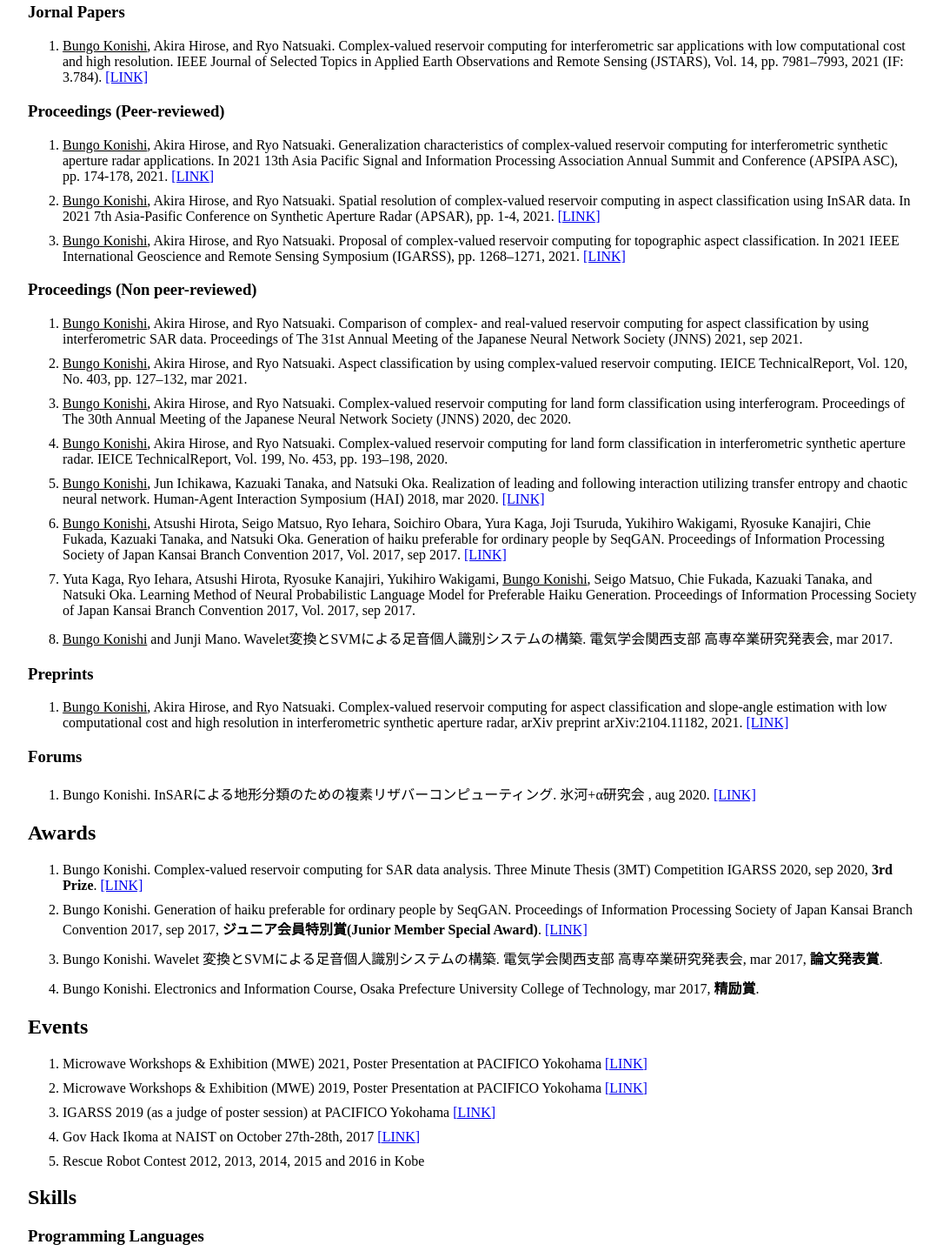
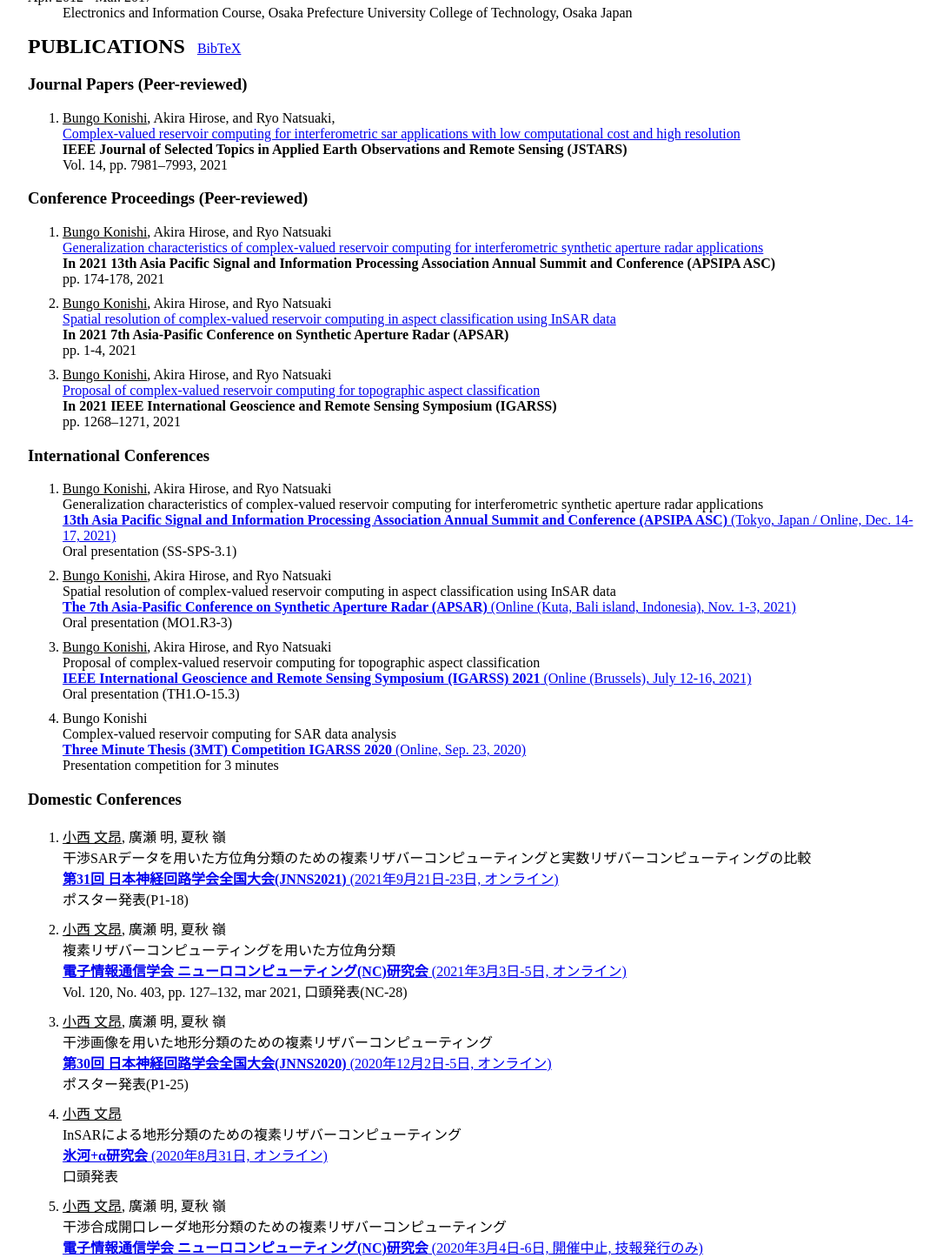
Before and after one commit to b-konishi/b-konishi.github.io, a plain HTML site: page index.html in a window 1280 px wide. Shown: the part 659-2105 px from the top of the page at 87% size, without its empty margins (96-1181 px from the left). Drawn offline with Linux system fonts and the light colour scheme.

Commit message:
Modified the format

```diff
--- a/index.css
+++ b/index.css
@@ -13,8 +13,12 @@ body {
   margin-left: 10px;
 }
 
+#table-of-contents {
+  margin-bottom: 10%;
+}
 #table-of-contents > a {
   margin-right: 10px;
+  margin-left: 10px;
 }
 
 li, dd {
--- a/index.html
+++ b/index.html
@@ -27,11 +27,12 @@
     </p>
 
     <p id="table-of-contents">
-      <a href="#education">Education</a>
-      <a href="#publications">Publications</a>
-      <a href="#awards">Awards</a>
-      <a href="#events">Events</a>
-      <a href="#skills">Skills</a>
+      Go to ...
+      <a href="#education">Education</a>/
+      <a href="#publications">Publications</a>/
+      <a href="#awards">Awards</a>/
+      <a href="#events">Events</a>/
+      <a href="#skills">Skills</a>/
       <a href="#links">Links</a>
     </p>
 
@@ -58,51 +59,119 @@
     <h2 id="publications">PUBLICATIONS</h2>
     <a id="bib-download" href="./assets/b-konishi.bib" target="_blank" rel="noopener noreferrer" download="">BibTeX</a>
 
-    <h3>Jornal Papers</h3>
+    <h3>Journal Papers (Peer-reviewed)</h3>
     <ol>
       <li>
-      	<u>Bungo Konishi</u>, Akira Hirose, and Ryo Natsuaki. Complex-valued reservoir computing for interferometric sar applications with low computational cost and high resolution. IEEE Journal of Selected Topics in Applied Earth Observations and Remote Sensing (JSTARS), Vol. 14, pp. 7981–7993, 2021 (IF: 3.784). <a href="https://ieeexplore.ieee.org/document/9508158" target="_blank" rel="noopener noreferrer">[LINK]</a>
+        <u>Bungo Konishi</u>, Akira Hirose, and Ryo Natsuaki,<br>
+        <a href="https://ieeexplore.ieee.org/document/9508158" target="_blank" rel="noopener noreferrer">Complex-valued reservoir computing for interferometric sar applications with low computational cost and high resolution</a><br>
+        <strong>IEEE Journal of Selected Topics in Applied Earth Observations and Remote Sensing (JSTARS)</strong><br>
+        Vol. 14, pp. 7981–7993, 2021
       </li>
     </ol>
 
-    <h3>Proceedings (Peer-reviewed)</h3>
+    <h3>Conference Proceedings (Peer-reviewed)</h3>
     <ol>
       <li>
-        <u>Bungo Konishi</u>, Akira Hirose, and Ryo Natsuaki. Generalization characteristics of complex-valued reservoir computing for interferometric synthetic aperture radar applications. In 2021 13th Asia Pacific Signal and Information Processing Association Annual Summit and Conference (APSIPA ASC), pp. 174-178, 2021. <a href="https://ieeexplore.ieee.org/document/9689245" target="_blank" rel="noopener noreferrer">[LINK]</a>
+        <u>Bungo Konishi</u>, Akira Hirose, and Ryo Natsuaki<br>
+        <a href="https://ieeexplore.ieee.org/document/9689245" target="_blank" rel="noopener noreferrer">Generalization characteristics of complex-valued reservoir computing for interferometric synthetic aperture radar applications</a><br>
+        <strong>In 2021 13th Asia Pacific Signal and Information Processing Association Annual Summit and Conference (APSIPA ASC)</strong><br>
+        pp. 174-178, 2021
       </li>
       <li>
-      	<u>Bungo Konishi</u>, Akira Hirose, and Ryo Natsuaki. Spatial resolution of complex-valued reservoir computing in aspect classification using InSAR data. In 2021 7th Asia-Pasific Conference on Synthetic Aperture Radar (APSAR), pp. 1-4, 2021. <a href="https://ieeexplore.ieee.org/document/9688400" target="_blank" rel="noopener noreferrer">[LINK]</a>
+        <u>Bungo Konishi</u>, Akira Hirose, and Ryo Natsuaki<br>
+        <a href="https://ieeexplore.ieee.org/document/9688400" target="_blank" rel="noopener noreferrer">Spatial resolution of complex-valued reservoir computing in aspect classification using InSAR data</a><br>
+        <strong>In 2021 7th Asia-Pasific Conference on Synthetic Aperture Radar (APSAR)</strong><br>
+        pp. 1-4, 2021
       </li>
       <li>
-        <u>Bungo Konishi</u>, Akira Hirose, and Ryo Natsuaki. Proposal of complex-valued reservoir computing for topographic aspect classification. In 2021 IEEE International Geoscience and Remote Sensing Symposium (IGARSS), pp. 1268–1271, 2021. <a href="https://ieeexplore.ieee.org/document/9554751" target="_blank" rel="noopener noreferrer">[LINK]</a>
+        <u>Bungo Konishi</u>, Akira Hirose, and Ryo Natsuaki<br>
+        <a href="https://ieeexplore.ieee.org/document/9554751" target="_blank" rel="noopener noreferrer">Proposal of complex-valued reservoir computing for topographic aspect classification</a><br>
+        <strong>In 2021 IEEE International Geoscience and Remote Sensing Symposium (IGARSS)</strong><br>
+        pp. 1268–1271, 2021
       </li>
     </ol>
 
-    <h3>Proceedings (Non peer-reviewed)</h3>
+    <h3>International Conferences</h3>
     <ol>
       <li>
-      	<u>Bungo Konishi</u>, Akira Hirose, and Ryo Natsuaki. Comparison of complex- and real-valued reservoir computing for aspect classification by using interferometric SAR data. Proceedings of The 31st Annual Meeting of the Japanese Neural Network Society (JNNS) 2021, sep 2021.
+        <u>Bungo Konishi</u>, Akira Hirose, and Ryo Natsuaki<br>
+        Generalization characteristics of complex-valued reservoir computing for interferometric synthetic aperture radar applications<br>
+        <a href="https://www.apsipa2021.org/" target="_blank" rel="noopener noreferrer"><strong>13th Asia Pacific Signal and Information Processing Association Annual Summit and Conference (APSIPA ASC)</strong> (Tokyo, Japan / Online, Dec. 14-17, 2021)</a><br>
+        Oral presentation (SS-SPS-3.1)
       </li>
       <li>
-      	<u>Bungo Konishi</u>, Akira Hirose, and Ryo Natsuaki. Aspect classification by using complex-valued reservoir computing. IEICE TechnicalReport, Vol. 120, No. 403, pp. 127–132, mar 2021.
+        <u>Bungo Konishi</u>, Akira Hirose, and Ryo Natsuaki<br>
+        Spatial resolution of complex-valued reservoir computing in aspect classification using InSAR data<br>
+        <a href="https://apsar2021.org/" target="_blank" rel="noopener noreferrer"><strong>The 7th Asia-Pasific Conference on Synthetic Aperture Radar (APSAR)</strong> (Online (Kuta, Bali island, Indonesia), Nov. 1-3, 2021)</a><br>
+        Oral presentation (MO1.R3-3)
       </li>
       <li>
-      	<u>Bungo Konishi</u>, Akira Hirose, and Ryo Natsuaki. Complex-valued reservoir computing for land form classification using interferogram. Proceedings of The 30th Annual Meeting of the Japanese Neural Network Society (JNNS) 2020, dec 2020.
+        <u>Bungo Konishi</u>, Akira Hirose, and Ryo Natsuaki<br>
+        Proposal of complex-valued reservoir computing for topographic aspect classification<br>
+        <a href="https://igarss2021.com/" target="_blank" rel="noopener noreferrer"><strong>IEEE International Geoscience and Remote Sensing Symposium (IGARSS) 2021</strong> (Online (Brussels), July 12-16, 2021)</a><br>
+        Oral presentation (TH1.O-15.3)
       </li>
       <li>
-      	<u>Bungo Konishi</u>, Akira Hirose, and Ryo Natsuaki. Complex-valued reservoir computing for land form classification in interferometric synthetic aperture radar. IEICE TechnicalReport, Vol. 199, No. 453, pp. 193–198, 2020.
+        Bungo Konishi<br>
+        Complex-valued reservoir computing for SAR data analysis<br>
+        <a href="https://www.grss-ieee.org/news-2/three-minute-thesis-3mt-competition-igarss-2020/" target="_blank" rel="noopener noreferrer"><strong>Three Minute Thesis (3MT) Competition IGARSS 2020</strong> (Online, Sep. 23, 2020)</a><br>
+        Presentation competition for 3 minutes
+      </li>
+    </ol>
+
+    <h3>Domestic Conferences</h3>
+    <ol>
+      <li>
+        <u>小西 文昂</u>, 廣瀬 明, 夏秋 嶺<br>
+        干渉SARデータを用いた方位角分類のための複素リザバーコンピューティングと実数リザバーコンピューティングの比較<br>
+        <a href="https://jnns2021.brainsci.net/" target="_blank" rel="noopener noreferrer"><strong>第31回 日本神経回路学会全国大会(JNNS2021)</strong> (2021年9月21日-23日, オンライン)</a><br>
+        ポスター発表(P1-18)
       </li>
       <li>
-        <u>Bungo Konishi</u>, Jun Ichikawa, Kazuaki Tanaka, and Natsuki Oka. Realization of leading and following interaction utilizing transfer entropy and chaotic neural network. Human-Agent Interaction Symposium (HAI) 2018, mar 2020. <a href="https://hai-conference.net/proceedings/HAI2018/html/paper/paper-G-18.html" target="_blank" rel="noopener noreferrer">[LINK]</a>
+        <u>小西 文昂</u>, 廣瀬 明, 夏秋 嶺<br>
+        複素リザバーコンピューティングを用いた方位角分類<br>
+        <a href="https://www.ieice.org/ken/form/index.php?tgs_regid=0113cca98cfa47404ddf2712baa5e825d7ce8c388509286d41a8c00abd71f7fc&cmd=info" target="_blank" rel="noopener noreferrer"><strong>電子情報通信学会 ニューロコンピューティング(NC)研究会</strong> (2021年3月3日-5日, オンライン)</a><br>
+        Vol. 120, No. 403, pp. 127–132, mar 2021, 口頭発表(NC-28)
       </li>
       <li>
-        <u>Bungo Konishi</u>, Atsushi Hirota, Seigo Matsuo, Ryo Iehara, Soichiro Obara, Yura Kaga, Joji Tsuruda, Yukihiro Wakigami, Ryosuke Kanajiri, Chie Fukada, Kazuaki Tanaka, and Natsuki Oka. Generation of haiku preferable for ordinary people by SeqGAN. Proceedings of Information Processing Society of Japan Kansai Branch Convention 2017, Vol. 2017, sep 2017. <a href="https://ipsj.ixsq.nii.ac.jp/ej/index.php?active_action=repository_view_main_item_detail&amp;page_id=13&amp;block_id=8&amp;item_id=184525&amp;item_no=1" target="_blank" rel="noopener noreferrer">[LINK]</a>
+        <u>小西 文昂</u>, 廣瀬 明, 夏秋 嶺<br>
+        干渉画像を用いた地形分類のための複素リザバーコンピューティング<br>
+        <a href="http://www.nanospin.riec.tohoku.ac.jp/JNNS2020/" target="_blank" rel="noopener noreferrer"><strong>第30回 日本神経回路学会全国大会(JNNS2020)</strong> (2020年12月2日-5日, オンライン)</a><br>
+        ポスター発表(P1-25)
       </li>
       <li>
-        Yuta Kaga, Ryo Iehara, Atsushi Hirota, Ryosuke Kanajiri, Yukihiro Wakigami, <u>Bungo Konishi</u>, Seigo Matsuo, Chie Fukada, Kazuaki Tanaka, and Natsuki Oka. Learning Method of Neural Probabilistic Language Model for Preferable Haiku Generation. Proceedings of Information Processing Society of Japan Kansai Branch Convention 2017, Vol. 2017, sep 2017.
+        <u>小西 文昂</u><br>
+        InSARによる地形分類のための複素リザバーコンピューティング<br>
+        <a href="http://nagy-lab.skr.jp/?p=2736" target="_blank" rel="noopener noreferrer"><strong>氷河+α研究会</strong> (2020年8月31日, オンライン)</a><br>
+        口頭発表
       </li>
       <li>
-        <u>Bungo Konishi</u> and Junji Mano. Wavelet変換とSVMによる足音個人識別システムの構築. 電気学会関西支部 高専卒業研究発表会, mar 2017.
+        <u>小西 文昂</u>, 廣瀬 明, 夏秋 嶺<br>
+        干渉合成開口レーダ地形分類のための複素リザバーコンピューティング<br>
+        <a href="https://www.ieice.org/ken/form/index.php?tgs_regid=d6034ed93c118787e0071096e68172be91620eb71b3cffb0c175521e1cc822b7&cmd=info" target="_blank" rel="noopener noreferrer"><strong>電子情報通信学会 ニューロコンピューティング(NC)研究会</strong> (2020年3月4日-6日, 開催中止, 技報発行のみ)</a><br>
+        Vol. 199, No. 453, pp. 193–198, 2020
+      </li>
+      <li>
+        <u>小西 文昂</u>, 市川 淳, 田中 一晶, 岡 夏樹<br>
+        移動エントロピーとカオスニューラルネットワークを用いた主導的/追従的なインタラクションの実現 <a href="https://hai-conference.net/proceedings/HAI2018/html/paper/paper-G-18.html" target="_blank" rel="noopener noreferrer">[論文]</a><br>
+        <a href="https://hai-conference.net/proceedings/HAI2018/html/paper/paper-G-18.html" target="_blank" rel="noopener noreferrer"><strong>Human-Agent Interaction Symposium (HAI) 2018</strong> (2019年3月8日-9日, 専修大学生田キャンパス)</a>, 口頭発表(G-18)
+      </li>
+      <li>
+        <u>小西 文昂</u>, 廣田 敦士, 松尾 星吾, 家原 瞭, 小原 宗一郎, 加賀 ゆうた, 鶴田 穣士, 脇上 幸洋, 金尻 良介, 深田 智, 田中 一晶, 岡 夏樹<br>
+        SeqGANを用いた一般人に好まれやすい俳句の生成 <a href="https://ipsj.ixsq.nii.ac.jp/ej/index.php?active_action=repository_view_main_item_detail&amp;page_id=13&amp;block_id=8&amp;item_id=184525&amp;item_no=1" target="_blank" rel="noopener noreferrer">[論文]</a><br>
+        <a href="http://kansai.ipsj.or.jp/2017sibutaikai_kaisai/" target="_blank" rel="noopener noreferrer"><strong>2017年度 情報処理学会関西支部 支部大会</strong> (2017年9月25日, 大阪大学中之島センター)</a><br>
+        口頭発表(G-09)
+      </li>
+      <li>
+        加賀 ゆうた, 家原 瞭, 廣田 敦士, 金尻 良介, 脇上 幸洋, <u>小西 文昂</u>, 松尾 星吾, 深田 智, 田中 一晶, 岡 夏樹<br>
+        好みに合わせた俳句生成のためのニューラル確率的言語モデルの学習手法の検討 <a href="https://ipsj.ixsq.nii.ac.jp/ej/?action=pages_view_main&active_action=repository_view_main_item_detail&item_id=184554&item_no=1&page_id=13&block_id=8" target="_blank" rel="noopener noreferrer">[論文]</a><br>
+        <a href="http://kansai.ipsj.or.jp/2017sibutaikai_kaisai/" target="_blank" rel="noopener noreferrer"><strong>2017年度 情報処理学会関西支部 支部大会</strong> (2017年9月25日, 大阪大学中之島センター)</a>
+      </li>
+      <li>
+        <u>小西 文昂</u>, 真野 純司<br>
+        Wavelet変換とSVMによる足音個人識別システムの構築<br>
+        <strong>電気学会関西支部 高専卒業研究発表会</strong> (2017年3月4日, 中央電気倶楽部)<br>
+        口頭発表
       </li>
     </ol>
 
@@ -110,15 +179,9 @@
     <h3>Preprints</h3>
     <ol>
       <li>
-        <u>Bungo Konishi</u>, Akira Hirose, and Ryo Natsuaki. Complex-valued reservoir computing for aspect classification and slope-angle estimation with low computational cost and high resolution in interferometric synthetic aperture radar, arXiv preprint arXiv:2104.11182, 2021. <a href="https://arxiv.org/abs/2104.11182" target="_blank" rel="noopener noreferrer">[LINK]</a>
-      </li>
-    </ol>
-
-
-    <h3>Forums</h3>
-    <ol>
-      <li>
-        Bungo Konishi. InSARによる地形分類のための複素リザバーコンピューティング. 氷河+α研究会 , aug 2020. <a href="http://nagy-lab.skr.jp/?p=2736" target="_blank" rel="noopener noreferrer">[LINK]</a>
+        <u>Bungo Konishi</u>, Akira Hirose, and Ryo Natsuaki<br>
+        <a href="https://arxiv.org/abs/2104.11182" target="_blank" rel="noopener noreferrer">Complex-valued reservoir computing for aspect classification and slope-angle estimation with low computational cost and high resolution in interferometric synthetic aperture radar<br></a>
+          arXiv preprint arXiv:2104.11182, 2021
       </li>
     </ol>
 
@@ -126,27 +189,34 @@
     <h2 id="awards">Awards</h2>
     <ol>
       <li>
-        Bungo Konishi. Complex-valued reservoir computing for SAR data analysis. Three Minute Thesis (3MT) Competition IGARSS 2020, sep 2020, <strong>3rd Prize</strong>. <a href="https://www.grss-ieee.org/news-2/three-minute-thesis-3mt-competition-winners-2/" target="_blank" rel="noopener noreferrer">[LINK]</a>
+        Complex-valued reservoir computing for SAR data analysis<br>
+        Three Minute Thesis (3MT) Competition IGARSS 2020 (Online, Sep. 23, 2020)<br>
+        <a href="https://www.grss-ieee.org/news-2/three-minute-thesis-3mt-competition-winners-2/" target="_blank" rel="noopener noreferrer"><strong>3rd Prize</strong></a>
       </li>
       <li>
-        Bungo Konishi. Generation of haiku preferable for ordinary people by SeqGAN. Proceedings of Information Processing Society of Japan Kansai Branch Convention 2017, sep 2017, <strong>ジュニア会員特別賞(Junior Member Special Award)</strong>. <a href="https://kansai.ipsj.or.jp/record/2017.html" target="_blank" rel="noopener noreferrer">[LINK]</a>
+        SeqGANを用いた一般人に好まれやすい俳句の生成<br>
+        2017年度 情報処理学会関西支部 支部大会 (2017年9月25日, 大阪大学中之島センター)<br>
+        <a href="https://kansai.ipsj.or.jp/record/2017.html" target="_blank" rel="noopener noreferrer"><strong>ジュニア会員特別賞(Junior Member Special Award)</strong></a>
       </li>
       <li>
-        Bungo Konishi. Wavelet 変換とSVMによる足音個人識別システムの構築. 電気学会関西支部 高専卒業研究発表会, mar 2017, <strong>論文発表賞</strong>.
+        Wavelet変換とSVMによる足音個人識別システムの構築<br>
+        電気学会関西支部 高専卒業研究発表会 (2017年3月4日, 中央電気倶楽部)<br>
+        <strong>論文発表賞</strong>
       </li>
       <li>
-        Bungo Konishi. Electronics and Information Course, Osaka Prefecture University College of Technology, mar 2017, <strong>精励賞</strong>.
+        大阪府立大学工業高等専門学校 電子情報コース, 2017<br>
+        <strong>精励賞</strong>
       </li>
     </ol>
 
 
     <h2 id="events">Events</h2>
     <ol>
-      <li>Microwave Workshops &amp; Exhibition (MWE) 2021, Poster Presentation at PACIFICO Yokohama <a href="https://apmc-mwe.org/mwe2021/exhibition/univ/index.html" target="_blank" rel="noopener noreferrer">[LINK]</a></li>
-      <li>Microwave Workshops &amp; Exhibition (MWE) 2019, Poster Presentation at PACIFICO Yokohama <a href="https://apmc-mwe.org/mwe2019/exhibition/univ/index.html" target="_blank" rel="noopener noreferrer">[LINK]</a></li>
-      <li>IGARSS 2019 (as a judge of poster session) at PACIFICO Yokohama <a href="https://igarss2019.org/" target="_blank" rel="noopener noreferrer">[LINK]</a></li>
-      <li>Gov Hack Ikoma at NAIST on October 27th-28th, 2017 <a href="https://www.code4ikoma.org/?p=159" target="_blank" rel="noopener noreferrer">[LINK]</a></li>
-      <li>Rescue Robot Contest 2012, 2013, 2014, 2015 and 2016 in Kobe</li>
+      <li>Microwave Workshops &amp; Exhibition (MWE) 2021, Poster Presentation (PACIFICO Yokohama, Japan, Nov.24-26, 2021) <a href="https://apmc-mwe.org/mwe2021/exhibition/univ/index.html" target="_blank" rel="noopener noreferrer">[LINK]</a></li>
+      <li>Microwave Workshops &amp; Exhibition (MWE) 2019, Poster Presentation (PACIFICO Yokohama, Japan, Nov.27-29, 2019) <a href="https://apmc-mwe.org/mwe2019/exhibition/univ/index.html" target="_blank" rel="noopener noreferrer">[LINK]</a></li>
+      <li>IGARSS 2019 (as a judge of poster session) (PACIFICO Yokohama, Japan, Jul.28-Aug.2, 2019) <a href="https://igarss2019.org/" target="_blank" rel="noopener noreferrer">[LINK]</a></li>
+      <li>Gov Hack Ikoma (NAIST, Oct. 27-28, 2017) <a href="https://www.code4ikoma.org/?p=159" target="_blank" rel="noopener noreferrer">[LINK]</a></li>
+      <li>Rescue Robot Contest 2012-2016 (Kobe, Japan) <a href="https://www.rescue-robot-contest.org/" target="_blank" rel="noopener noreferrer">[LINK]</a></li>
     </ol>
 
 
@@ -166,7 +236,7 @@
     第3種電気主任技術者(The Third Class Electric Chief Engineer), 基本情報技術者(Fundamental Information Technology Engineer)
 
     <h3>Others</h3>
-    Machining (Drilling machine, Lathe, Milling Machine, and Band saw), Mechanical design, Circuit design (Arduino, Raspberry Pi, and PIC &amp; AVR microcontrollers)
+    Machining (Drilling machine, Lathe, Milling Machine, and Band saw), Mechanical design (CAD), Circuit design (Arduino, Raspberry Pi, and PIC &amp; AVR microcontrollers)
 
 
     <h2 id="links">LINKS</h2>
```
